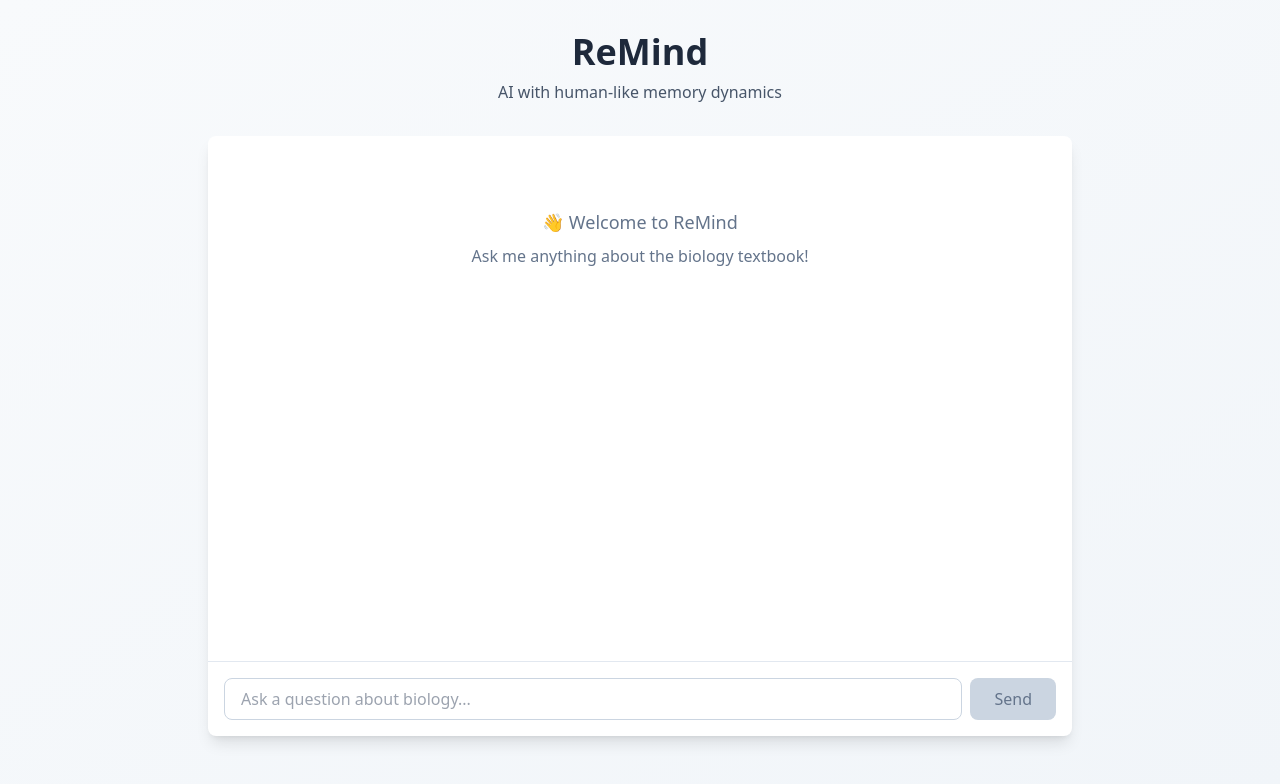
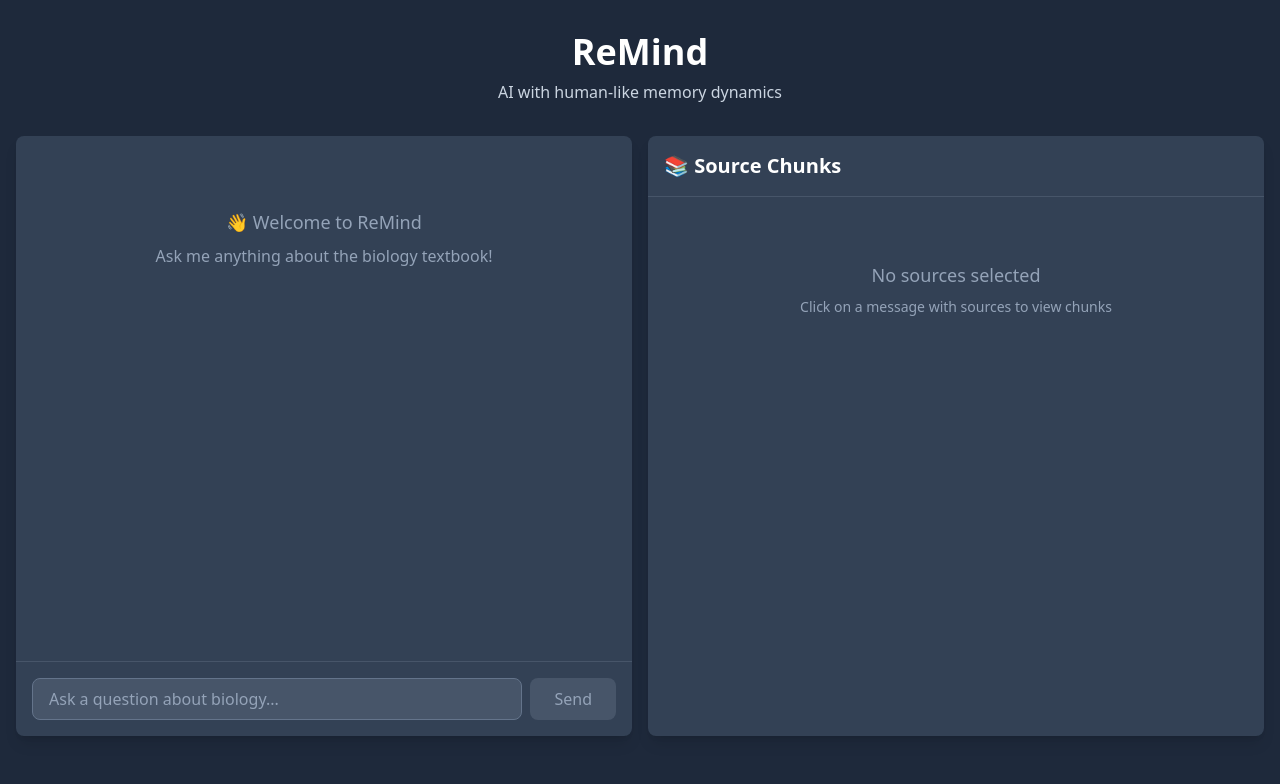
Before and after one commit to IshanApte/ReMind, a Next.js app: page / in a window 1280 px wide. Shown: the top 784 px of the page. Built offline with nearby package versions, Linux system fonts and the light colour scheme.

Commit message:
added split screen ui

```diff
--- a/src/app/globals.css
+++ b/src/app/globals.css
@@ -1,3 +1,8 @@
 @tailwind base;
 @tailwind components;
 @tailwind utilities;
+
+body {
+  background-color: #1e293b; /* slate-800 */
+  color: white;
+}
--- a/src/app/page.tsx
+++ b/src/app/page.tsx
@@ -24,9 +24,15 @@ export default function Home() {
   const [messages, setMessages] = useState<Message[]>([]);
   const [input, setInput] = useState('');
   const [loading, setLoading] = useState(false);
+  const [selectedMessageIndex, setSelectedMessageIndex] = useState<number | null>(null);
 
   // Check if button should be enabled
   const isButtonDisabled = loading || !input.trim();
+
+  // Get sources for the selected message
+  const selectedSources = selectedMessageIndex !== null
+    ? messages[selectedMessageIndex]?.sources
+    : null;
 
   const handleSubmit = async (e: React.FormEvent) => {
     e.preventDefault();
@@ -68,7 +74,14 @@ export default function Home() {
         turn: data.turn
       };
 
-      setMessages(prev => [...prev, assistantMessage]);
+      setMessages(prev => {
+        const newMessages = [...prev, assistantMessage];
+        // Auto-select the new message if it has sources
+        if (data.sources && data.sources.length > 0) {
+          setSelectedMessageIndex(newMessages.length - 1);
+        }
+        return newMessages;
+      });
     } catch (error) {
       console.error('Error:', error);
       setMessages(prev => [...prev, {
@@ -81,24 +94,26 @@ export default function Home() {
   };
 
   return (
-    <div className="min-h-screen bg-gradient-to-br from-slate-50 to-slate-100">
-      <div className="container mx-auto max-w-4xl px-4 py-8">
+    <div className="min-h-screen bg-slate-800">
+      <div className="container mx-auto px-4 py-8">
         {/* Header */}
         <header className="mb-8 text-center">
-          <h1 className="text-4xl font-bold text-slate-800 mb-2">
+          <h1 className="text-4xl font-bold text-white mb-2">
             ReMind
           </h1>
-          <p className="text-slate-600">
+          <p className="text-slate-300">
             AI with human-like memory dynamics
           </p>
         </header>
 
-        {/* Chat Container */}
-        <div className="bg-white rounded-lg shadow-lg h-[600px] flex flex-col">
+        {/* Two Column Layout */}
+        <div className="flex gap-4 h-[600px]">
+          {/* Left Side - Chat */}
+          <div className="flex-1 bg-slate-700 rounded-lg shadow-lg flex flex-col">
             {/* Messages */}
             <div className="flex-1 overflow-y-auto p-6 space-y-4">
               {messages.length === 0 && (
-              <div className="text-center text-slate-500 mt-12">
+                <div className="text-center text-slate-400 mt-12">
                   <p className="text-lg mb-2">👋 Welcome to ReMind</p>
                   <p>Ask me anything about the biology textbook!</p>
                 </div>
@@ -112,48 +127,33 @@ export default function Home() {
                   }`}
                 >
                   <div
-                  className={`max-w-[80%] rounded-lg p-4 ${
+                    className={`max-w-[80%] rounded-lg p-4 cursor-pointer transition-all ${
                       msg.role === 'user'
-                      ? 'bg-blue-500 text-white'
-                      : 'bg-slate-100 text-slate-800'
+                        ? 'bg-blue-600 text-white hover:bg-blue-700'
+                        : `bg-slate-600 text-white hover:bg-slate-500 ${
+                            msg.sources && msg.sources.length > 0
+                              ? selectedMessageIndex === idx
+                                ? 'ring-2 ring-blue-400'
+                                : ''
+                              : ''
+                          }`
                     }`}
+                    onClick={() => {
+                      if (msg.sources && msg.sources.length > 0) {
+                        setSelectedMessageIndex(selectedMessageIndex === idx ? null : idx);
+                      }
+                    }}
                   >
                     <div className="whitespace-pre-wrap">{msg.content}</div>
 
-                  {/* Sources */}
                     {msg.sources && msg.sources.length > 0 && (
-                    <div className="mt-3 pt-3 border-t border-slate-300">
-                      <p className="text-xs font-semibold mb-2">
-                        📚 Sources ({msg.sources.length}):
-                      </p>
-                      {msg.sources.map((source, srcIdx) => (
-                        <div
-                          key={srcIdx}
-                          className="text-xs mb-2 p-2 bg-white/50 rounded"
-                        >
-                          <div className="font-medium">
-                            {source.heading || `Chunk #${source.id}`}
-                          </div>
-                          {source.chapter && (
-                            <div className="text-slate-500">
-                              {source.chapter}
-                              {source.section && ` • ${source.section}`}
-                            </div>
-                          )}
-                          <div className="text-slate-600 mt-1">
-                            {source.text}
-                          </div>
-                          <div className="flex gap-3 mt-2 text-slate-500">
-                            <span>Similarity: {(source.similarity * 100).toFixed(1)}%</span>
-                            <span>Score: {source.finalScore.toFixed(3)}</span>
-                          </div>
-                        </div>
-                      ))}
+                      <div className="text-xs mt-2 opacity-70 text-white">
+                        📚 {msg.sources.length} source{msg.sources.length !== 1 ? 's' : ''} • Click to view
                       </div>
                     )}
 
                     {msg.turn && (
-                    <div className="text-xs mt-2 opacity-70">
+                      <div className="text-xs mt-2 opacity-70 text-white">
                         Turn #{msg.turn}
                       </div>
                     )}
@@ -163,10 +163,10 @@ export default function Home() {
 
               {loading && (
                 <div className="flex justify-start">
-                <div className="bg-slate-100 rounded-lg p-4">
+                  <div className="bg-slate-600 rounded-lg p-4">
                     <div className="flex items-center gap-2">
                       <div className="animate-pulse">🤔</div>
-                    <span className="text-slate-600">Thinking...</span>
+                      <span className="text-white">Thinking...</span>
                     </div>
                   </div>
                 </div>
@@ -176,7 +176,7 @@ export default function Home() {
             {/* Input Form */}
             <form
               onSubmit={handleSubmit}
-            className="border-t border-slate-200 p-4"
+              className="border-t border-slate-600 p-4"
               style={{ position: 'relative', zIndex: 1 }}
             >
               <div className="flex gap-2">
@@ -191,7 +191,7 @@ export default function Home() {
                     }
                   }}
                   placeholder="Ask a question about biology..."
-                className="flex-1 px-4 py-2 border border-slate-300 rounded-lg focus:outline-none focus:ring-2 focus:ring-blue-500 disabled:bg-slate-100 disabled:cursor-not-allowed"
+                  className="flex-1 px-4 py-2 bg-slate-600 border border-slate-500 rounded-lg text-white placeholder-slate-400 focus:outline-none focus:ring-2 focus:ring-blue-500 disabled:bg-slate-700 disabled:cursor-not-allowed"
                   disabled={loading}
                 />
                 <button
@@ -200,8 +200,8 @@ export default function Home() {
                   aria-disabled={isButtonDisabled}
                   className={`px-6 py-2 rounded-lg font-medium transition-all ${
                     isButtonDisabled
-                    ? 'bg-slate-300 text-slate-500 cursor-not-allowed pointer-events-none'
-                    : 'bg-blue-500 text-white hover:bg-blue-600 active:bg-blue-700 cursor-pointer shadow-sm hover:shadow'
+                      ? 'bg-slate-600 text-slate-400 cursor-not-allowed pointer-events-none'
+                      : 'bg-blue-600 text-white hover:bg-blue-700 active:bg-blue-800 cursor-pointer shadow-sm hover:shadow'
                   }`}
                 >
                   {loading ? 'Sending...' : 'Send'}
@@ -209,6 +209,65 @@ export default function Home() {
               </div>
             </form>
           </div>
+
+          {/* Right Side - Chunks/Sources */}
+          <div className="flex-1 bg-slate-700 rounded-lg shadow-lg flex flex-col">
+            <div className="border-b border-slate-600 p-4">
+              <h2 className="text-xl font-bold text-white">
+                📚 Source Chunks
+              </h2>
+              {selectedSources && (
+                <p className="text-sm text-slate-300 mt-1">
+                  {selectedSources.length} chunk{selectedSources.length !== 1 ? 's' : ''} retrieved
+                </p>
+              )}
+            </div>
+
+            <div className="flex-1 overflow-y-auto p-4">
+              {!selectedSources ? (
+                <div className="text-center text-slate-400 mt-12">
+                  <p className="text-lg mb-2">No sources selected</p>
+                  <p className="text-sm">Click on a message with sources to view chunks</p>
+                </div>
+              ) : (
+                <div className="space-y-4">
+                  {selectedSources.map((source, srcIdx) => (
+                    <div
+                      key={srcIdx}
+                      className="bg-slate-600 rounded-lg p-4 text-white"
+                    >
+                      <div className="font-semibold text-lg mb-2">
+                        {source.heading || `Chunk #${source.id}`}
+                      </div>
+                      {source.chapter && (
+                        <div className="text-sm text-slate-300 mb-2">
+                          {source.chapter}
+                          {source.section && ` • ${source.section}`}
+                        </div>
+                      )}
+                      <div className="text-sm text-slate-200 mb-3 leading-relaxed">
+                        {source.text}
+                      </div>
+                      <div className="flex gap-4 text-xs text-slate-300 pt-3 border-t border-slate-500">
+                        <span>
+                          <span className="font-semibold">Similarity:</span> {(source.similarity * 100).toFixed(1)}%
+                        </span>
+                        <span>
+                          <span className="font-semibold">Final Score:</span> {source.finalScore.toFixed(3)}
+                        </span>
+                        {source.recencyScore !== undefined && (
+                          <span>
+                            <span className="font-semibold">Recency:</span> {source.recencyScore.toFixed(3)}
+                          </span>
+                        )}
+                      </div>
+                    </div>
+                  ))}
+                </div>
+              )}
+            </div>
+          </div>
+        </div>
       </div>
     </div>
   );
```
Lines whose indentation alone changed are shown as unchanged.
